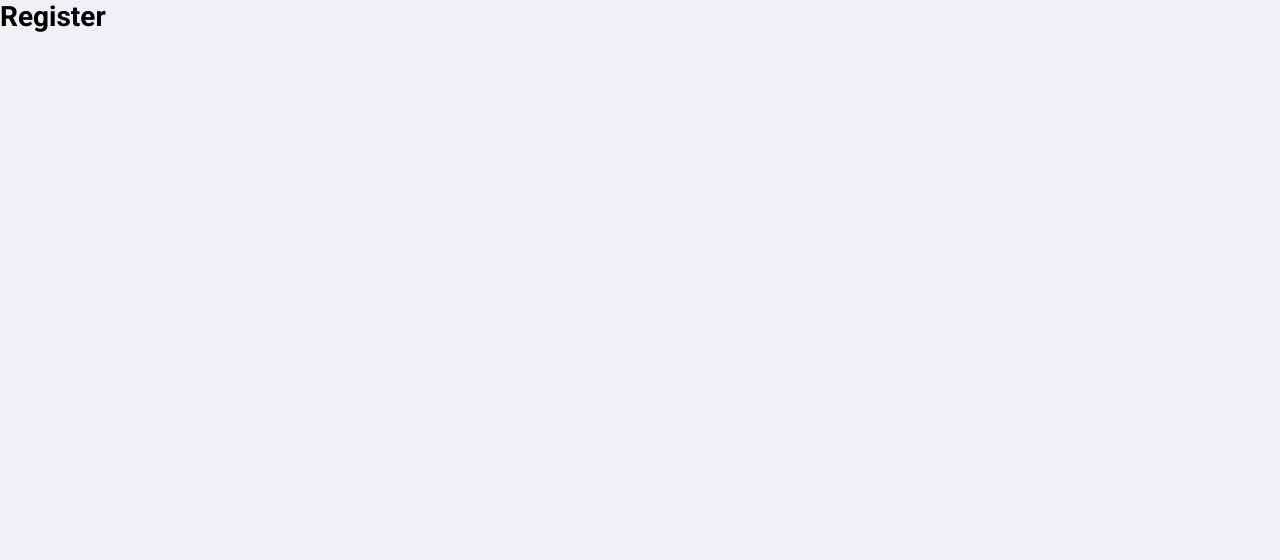
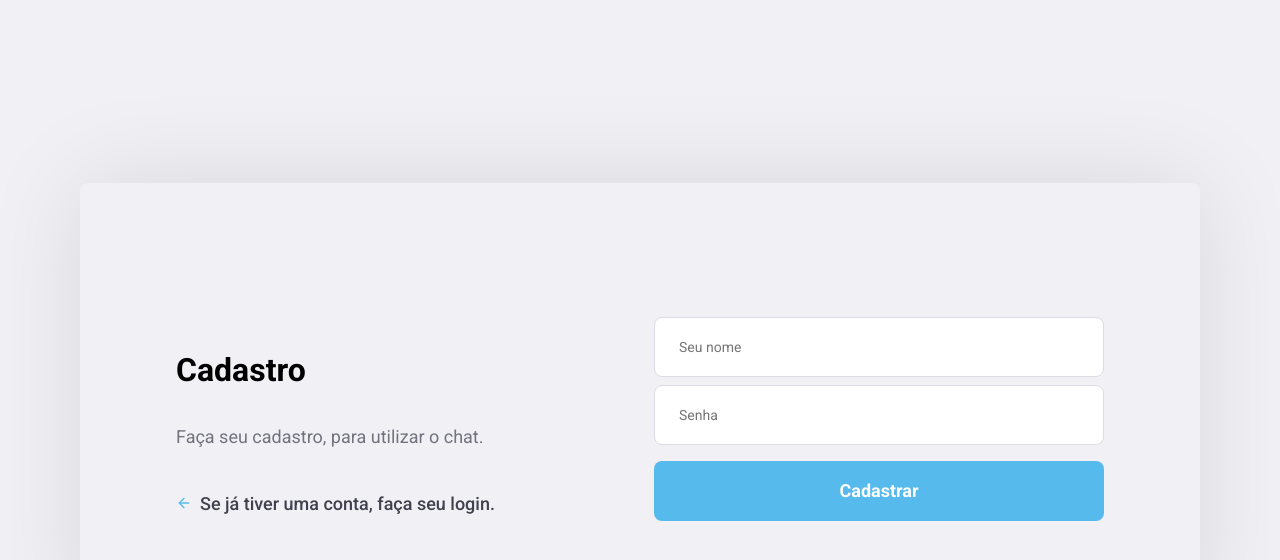
Before and after one commit to enzoap/Chat-APS, a React (Create React App) app in the folder frontend/: page /register in a window 1280 px wide. Shown: the top 560 px of the page. Built offline with nearby package versions, Linux system fonts and the light colour scheme.

Commit message:
Criado as páginas e feito a lógica da Register.

```diff
--- a/frontend/package.json
+++ b/frontend/package.json
@@ -6,6 +6,7 @@
     "@testing-library/jest-dom": "^4.2.4",
     "@testing-library/react": "^9.3.2",
     "@testing-library/user-event": "^7.1.2",
+    "axios": "^0.19.2",
     "react": "^16.13.1",
     "react-dom": "^16.13.1",
     "react-icons": "^3.9.0",
--- a/frontend/src/global.css
+++ b/frontend/src/global.css
@@ -10,7 +10,6 @@
 body {
     font: 400 14px Roboto, sans-serif;
     background: #f0f0f5;
-    -webkit-font-smoothing: antialiased;
 }
 
 input, button, textarea {
--- /dev/null
+++ b/frontend/src/pages/Admin/index.js
@@ -0,0 +1,29 @@
+import React, {useState, useEffect} from 'react'
+import {Link} from 'react-router-dom'
+import {FiLogIn} from 'react-icons/fi'
+
+import './styles.css'
+
+export default function Admin(){
+    const [show, setShow] = useState(false)
+
+    return (
+        <div className="container">
+            <div className="button-group">
+                <button className="button" type='submit'>Apagar mensagens do banco</button>
+                <button className="button" onClick={() => setShow(true)}>Inserir mensagem inadequada</button>
+                {show ?
+                <form className="hiden" >
+                <input type="text" placeholder="Digite uma palavra"/>
+                <button className="button" >Enviar</button>
+                 </form> : null
+                }
+
+                <Link className="back-link" to="/chat">
+                <FiLogIn size={16} color="#56bLinked" ></FiLogIn>
+                    Acessar o chat.
+                </Link>
+            </div>
+        </div>
+    )
+}
--- /dev/null
+++ b/frontend/src/pages/Admin/styles.css
@@ -0,0 +1,18 @@
+.container {
+    display: flex;
+    flex-direction: column;
+    justify-content: center;
+    align-items: center;
+    height: 100vh;
+    margin: 0 auto;
+    width: 70%;
+    max-width: 720px;
+}
+
+div form {
+    display: flex;
+    flex-direction: column;
+    justify-content: space-between;
+    align-items: center;
+    margin-top: 30px;
+}
--- /dev/null
+++ b/frontend/src/pages/Chat/index.js
@@ -0,0 +1,21 @@
+import React from 'react'
+import {Link} from 'react-router-dom'
+import {FiLogOut} from 'react-icons/fi'
+import './styles.css'
+
+export default function Chat() {
+    return (
+        <>
+        <form id="chat">
+            <input readonly="true" id="username" name="username"/>
+            <div class="messages"></div>
+            <input type="text" id="message" name="message" placeholder="Digite sua mensagem"/>
+            <button className="button" type="submit">Enviar</button>
+            <Link className="back-link" to="/">
+                <FiLogOut size={16} color="56bLinked"> </FiLogOut>
+                Sair
+            </Link>
+        </form>
+        </>
+    )
+}
--- /dev/null
+++ b/frontend/src/pages/Chat/styles.css
@@ -0,0 +1,51 @@
+#chat {
+    max-width: 600px;
+    height: 100%;
+    display: flex;
+    margin: 0 auto;
+    justify-content: center;
+    align-items: center;
+    flex-direction: column;
+    margin-top: 50px;
+  }
+
+  input {
+    width: 600px;
+    border: 1px solid #ddd;
+    height: 50px;
+    padding: 0 20px;
+    font-size: 14px;
+  }
+
+  label {
+    width: 600px;
+    border: 1px solid #ddd;
+    height: 50px;
+    padding: 0 20px;
+    font-size: 14px;
+  }
+
+  button {
+    width: 600px;
+    height: 50px;
+    font-size: 14px;
+    background: #069;
+    text-align: center;
+    line-height: 50px;
+    font-weight: bold;
+    color: #FFF;
+    margin-top: 10px;
+  }
+
+  .messages {
+    width: 600px;
+    height: 400px;
+    margin: 20px 0;
+    border: 1px solid #ddd;
+    border-radius: 5px;
+    padding: 20px;
+    overflow-x: hidden;
+    overflow-x: auto;
+    text-align:justify;
+    background-color: white;
+  }
--- a/frontend/src/pages/Login/index.js
+++ b/frontend/src/pages/Login/index.js
@@ -16,8 +16,8 @@ export default function Login(){
                 <input placeholder="Senha"/>
                 <button className="button" type="submit">Entrar</button>
 
-                <Link to="/register ">
-                    <FiLogIn size={16} color="#56bLinked" ></FiLogIn>
+                <Link to="/register">
+                <FiLogIn size={16} color="#56bLinked" ></FiLogIn>
                     Não tenho cadastro
                 </Link>
             </form>
--- a/frontend/src/pages/Register/index.js
+++ b/frontend/src/pages/Register/index.js
@@ -1,9 +1,62 @@
-import React from 'react'
-
+import React, {useState} from 'react'
+import {Link, useHistory} from 'react-router-dom'
+import {FiArrowLeft} from  'react-icons/fi'
+import api from '../../services/api'
 import './styles.css'
 
 export default function Register(){
+    const [name, setName] = useState('')
+    const [password, setPassword] = useState('')
+
+    const history = useHistory()
+
+    async function handleRegister(e){
+        e.preventDefault()
+        const data = {
+            name,
+            password
+        }
+
+        try {
+            const response =  await api.post('user', data)
+            alert(response.data.message)
+            if (response.data.message === "Usuário criado com sucesso."){
+                history.push('/')
+            }
+        } catch (err) {
+            alert('Erro no cadastro, tente novamente.')
+        }
+    }
     return (
-        <h1>Register</h1>
+        <div className="register-container">
+        <div className="content">
+            <section>
+
+                <h1>Cadastro</h1>
+                <p>Faça seu cadastro, para utilizar o chat.</p>
+
+                <Link className="back-link" to="/">
+                    <FiArrowLeft size={16} color="#56baed" />
+                    Se já tiver uma conta, faça seu login.
+                </Link>
+            </section>
+
+            <form onSubmit={handleRegister}>
+                <input
+                    placeholder="Seu nome"
+                    value={name}
+                    onChange={e => setName(e.target.value)}
+                />
+                <input
+                    type="password"
+                    placeholder="Senha"
+                    value={password}
+                    onChange={e => setPassword(e.target.value)}
+                />
+
+                <button className="button"  type="submit">Cadastrar</button>
+            </form>
+        </div>
+    </div>
     )
 }
--- a/frontend/src/pages/Register/styles.css
+++ b/frontend/src/pages/Register/styles.css
@@ -0,0 +1,57 @@
+.register-container {
+    width: 100%;
+    max-width: 1120px;
+    height: 100vh;
+    margin: 0 auto;
+
+    display: flex;
+    align-items: center;
+    justify-content: center;
+}
+
+.register-container .content {
+    width: 100%;
+    padding: 96px;
+    background: #f0f0f5;
+    box-shadow: 0 0 100px rgba(0, 0, 0, 0.1);
+    border-radius: 8px;
+    display: flex;
+    justify-content: space-between;
+    align-items: center;
+}
+
+
+.register-container .content section {
+    width: 100%;
+    max-width: 380px;
+}
+
+.register-container .content section h1 {
+    margin: 64px 0 32px;
+    font-size: 32px;
+}
+
+.register-container .content section p {
+    font-size: 18px;
+    color: #737380;
+    line-height: 32px;
+}
+
+.register-container .content form {
+    width: 100%;
+    max-width: 450px;
+}
+
+
+.register-container .content form input {
+    margin-top: 8px;
+}
+
+.register-container .content form .input-group {
+    display: flex;
+
+}
+
+.register-container .content form .input-group input + input {
+    margin-left: 8px;
+}
--- a/frontend/src/routes.js
+++ b/frontend/src/routes.js
@@ -3,6 +3,8 @@ import {BrowserRouter, Route, Switch} from 'react-router-dom'
 
 import Login from './pages/Login'
 import Register from './pages/Register'
+import Chat from './pages/Chat'
+import Admin from './pages/Admin'
 
 export default function Routes(){
     return(
@@ -10,6 +12,8 @@ export default function Routes(){
             <Switch>
                 <Route path="/" exact component={Login}/>
                 <Route path="/register" component={Register}/>
+                <Route path="/chat" component={Chat}/>
+                <Route path="/admin" component={Admin}/>
             </Switch>
         </BrowserRouter>
     )
--- /dev/null
+++ b/frontend/src/services/api.js
@@ -0,0 +1,7 @@
+import axios from 'axios'
+
+const api = axios.create({
+    baseURL: 'http://chat-unip.herokuapp.com'
+})
+
+export default api;
```
Also changed, not shown: 1 other file (tests, documents, lock files or other folders).
